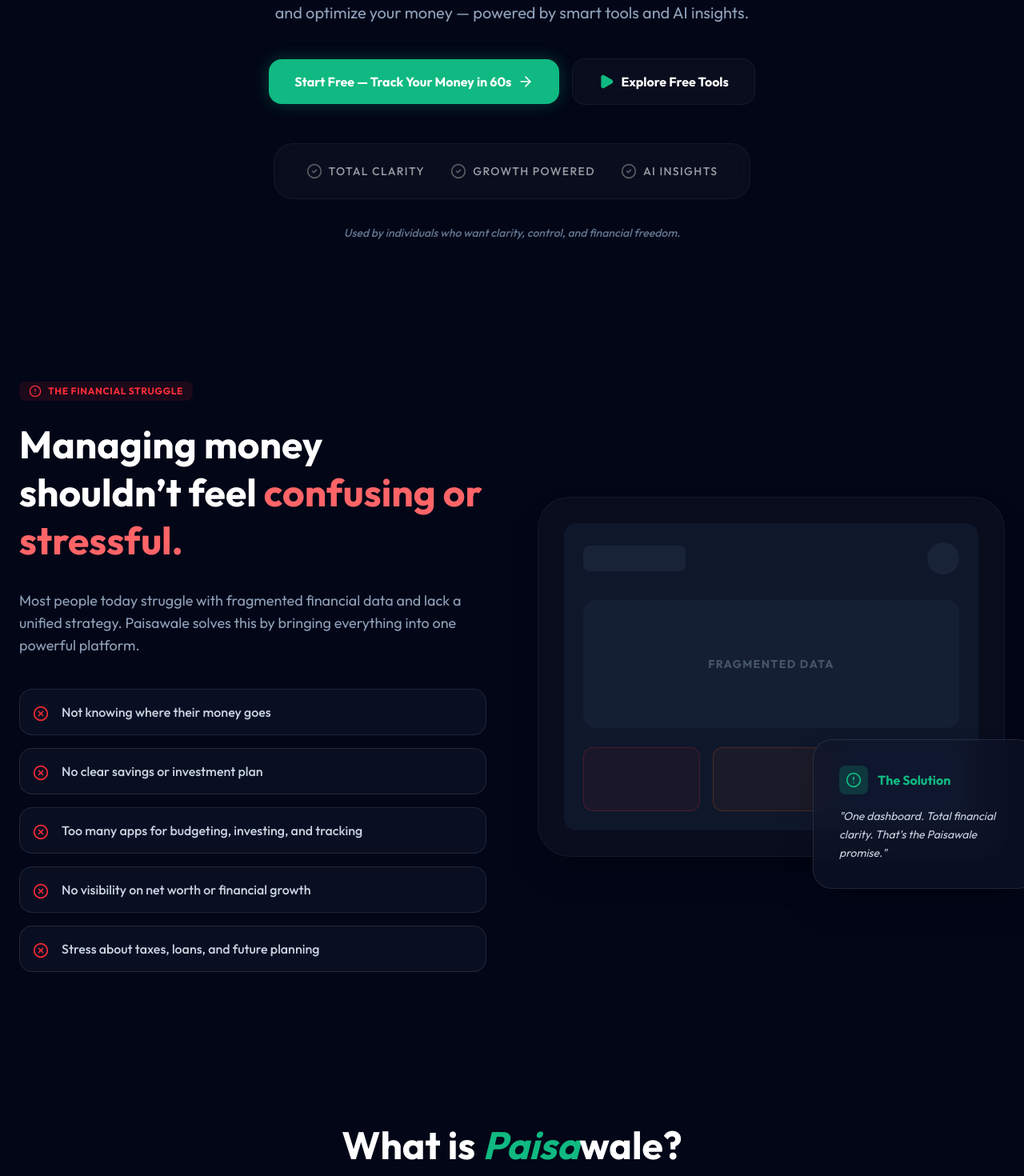
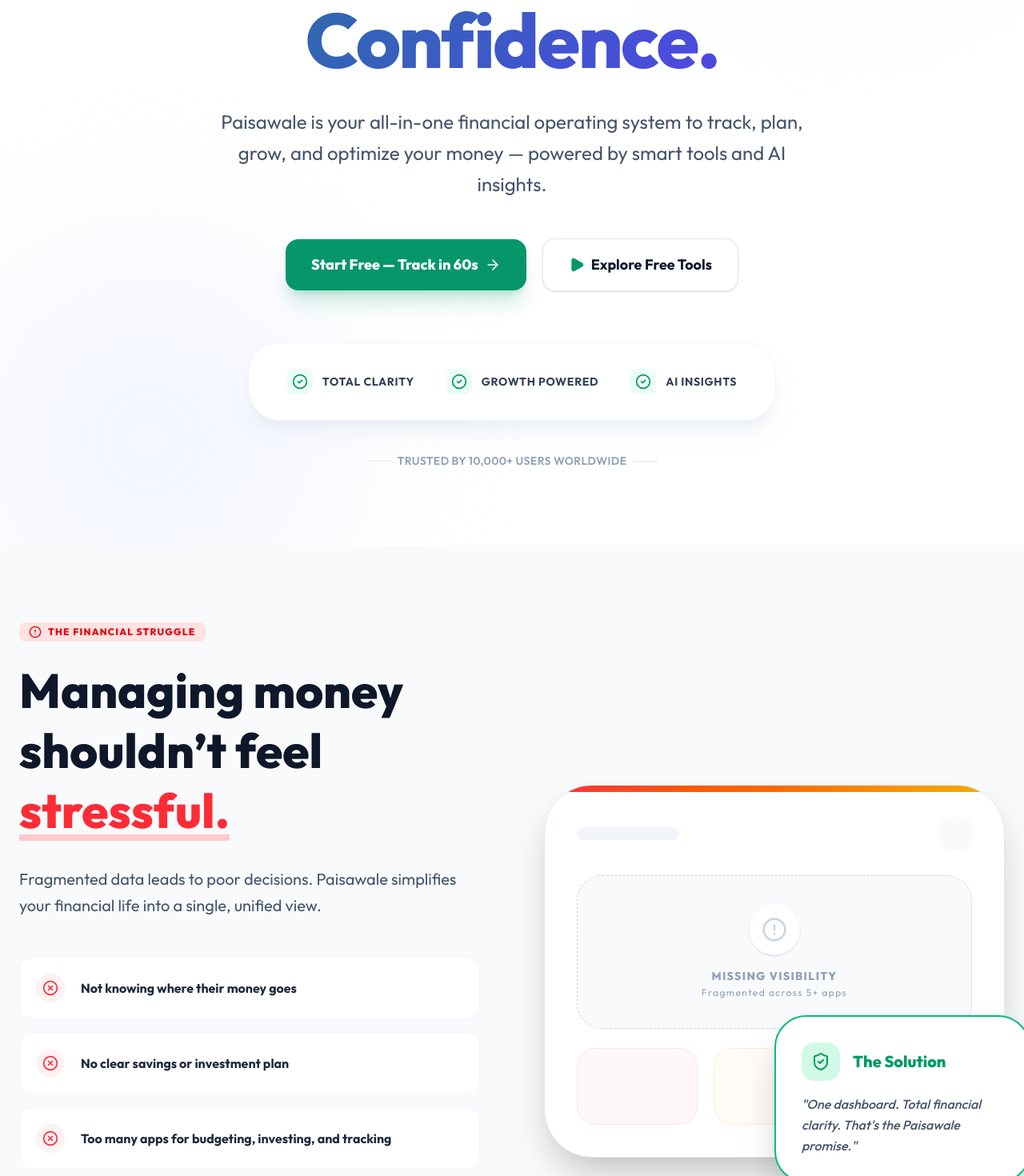
Before and after one commit to Madhankannan02/Paisawale.com, a React (Vite) app: page / in a window 1280 px wide. Shown: the part 500-1970 px from the top of the page at 80% size. Built offline with nearby package versions, Linux system fonts and the light colour scheme.

Commit message:
Changing the theme

```diff
--- a/src/components/Hero.jsx
+++ b/src/components/Hero.jsx
@@ -4,10 +4,10 @@
 
 const Hero = () => {
     return (
-        <section className="relative pt-32 pb-20 overflow-hidden">
-            {/* Background Glows */}
-            <div className="absolute top-0 right-0 -z-10 w-[500px] h-[500px] bg-primary/20 blur-[120px] rounded-full translate-x-1/2 -translate-y-1/2" />
-            <div className="absolute bottom-0 left-0 -z-10 w-[400px] h-[400px] bg-blue-500/10 blur-[100px] rounded-full -translate-x-1/2 translate-y-1/2" />
+        <section className="relative pt-32 pb-24 overflow-hidden bg-white">
+            {/* Soft Premium Background Elements */}
+            <div className="absolute top-[-10%] right-[-5%] -z-10 w-[600px] h-[600px] bg-emerald-50 blur-[120px] rounded-full opacity-60" />
+            <div className="absolute bottom-[-10%] left-[-5%] -z-10 w-[500px] h-[500px] bg-indigo-50 blur-[100px] rounded-full opacity-60" />
 
             <div className="container mx-auto px-6">
                 <div className="flex flex-col items-center text-center max-w-4xl mx-auto">
@@ -15,7 +15,7 @@
                         initial={{ opacity: 0, y: 20 }}
                         animate={{ opacity: 1, y: 0 }}
                         transition={{ duration: 0.5 }}
-                        className="inline-flex items-center gap-2 px-4 py-2 rounded-full glass border border-white/10 text-primary text-sm font-semibold mb-8"
+                        className="inline-flex items-center gap-2 px-4 py-2 rounded-full bg-emerald-50 border border-emerald-100 text-primary text-sm font-bold mb-8 shadow-sm"
                     >
                         <span className="flex h-2 w-2 rounded-full bg-primary animate-pulse" />
                         Voted #1 Personal Finance Tool 2026
@@ -25,7 +25,7 @@
                         initial={{ opacity: 0, y: 20 }}
                         animate={{ opacity: 1, y: 0 }}
                         transition={{ duration: 0.5, delay: 0.1 }}
-                        className="text-5xl md:text-7xl font-extrabold tracking-tight mb-8 leading-[1.1]"
+                        className="text-5xl md:text-8xl font-black tracking-tight mb-8 leading-[1.05] text-secondary"
                     >
                         Take Control of Your Money. <br />
                         <span className="gradient-text">Build Wealth With Confidence.</span>
@@ -35,7 +35,7 @@
                         initial={{ opacity: 0, y: 20 }}
                         animate={{ opacity: 1, y: 0 }}
                         transition={{ duration: 0.5, delay: 0.2 }}
-                        className="text-lg md:text-xl text-slate-400 mb-10 leading-relaxed max-w-2xl"
+                        className="text-lg md:text-2xl text-slate-600 mb-12 leading-relaxed max-w-3xl"
                     >
                         Paisawale is your all-in-one financial operating system to track, plan, grow, and optimize your money — powered by smart tools and AI insights.
                     </motion.p>
@@ -44,40 +44,48 @@
                         initial={{ opacity: 0, y: 20 }}
                         animate={{ opacity: 1, y: 0 }}
                         transition={{ duration: 0.5, delay: 0.3 }}
-                        className="flex flex-col sm:flex-row items-center gap-4 mb-12"
+                        className="flex flex-col sm:flex-row items-center gap-5 mb-16"
                     >
-                        <button className="px-8 py-4 bg-primary hover:bg-primary/90 text-white rounded-2xl font-bold flex items-center gap-2 transition-all glow-primary shadow-lg shadow-primary/20">
-                            Start Free — Track Your Money in 60s
+                        <button className="px-8 py-4.5 bg-primary hover:bg-primary-dark text-white rounded-2xl font-black text-lg flex items-center gap-2 transition-all shadow-xl shadow-primary/20 hover:shadow-primary/30 active:scale-95">
+                            Start Free — Track in 60s
                             <ArrowRight className="w-5 h-5" />
                         </button>
-                        <button className="px-8 py-4 glass hover:bg-white/5 text-white rounded-2xl font-bold flex items-center gap-2 transition-all border border-white/10">
+                        <button className="px-8 py-4.5 bg-white hover:bg-slate-50 text-secondary rounded-2xl font-bold text-lg flex items-center gap-2 transition-all border border-slate-200 shadow-sm">
                             <Play className="w-5 h-5 text-primary fill-primary" />
                             Explore Free Tools
                         </button>
                     </motion.div>
 
                     <motion.div
-                        initial={{ opacity: 0 }}
-                        animate={{ opacity: 1 }}
+                        initial={{ opacity: 0, y: 20 }}
+                        animate={{ opacity: 1, y: 0 }}
                         transition={{ duration: 1, delay: 0.5 }}
-                        className="flex flex-wrap justify-center items-center gap-8 py-6 px-10 glass rounded-3xl border border-white/5"
+                        className="flex flex-wrap justify-center items-center gap-10 py-8 px-12 bg-white rounded-[40px] border border-slate-100 shadow-xl shadow-slate-200/50"
                     >
-                        <div className="flex items-center gap-2 grayscale opacity-60 hover:grayscale-0 hover:opacity-100 transition-all cursor-default">
-                            <CheckCircle2 className="text-primary w-5 h-5" />
-                            <span className="text-sm font-medium uppercase tracking-widest">Total Clarity</span>
+                        <div className="flex items-center gap-3 group transition-all cursor-default">
+                            <div className="p-1.5 bg-emerald-50 rounded-lg group-hover:bg-emerald-100 transition-colors">
+                                <CheckCircle2 className="text-primary w-5 h-5" />
+                            </div>
+                            <span className="text-sm font-bold uppercase tracking-wider text-slate-700">Total Clarity</span>
                         </div>
-                        <div className="flex items-center gap-2 grayscale opacity-60 hover:grayscale-0 hover:opacity-100 transition-all cursor-default">
-                            <CheckCircle2 className="text-primary w-5 h-5" />
-                            <span className="text-sm font-medium uppercase tracking-widest">Growth Powered</span>
+                        <div className="flex items-center gap-3 group transition-all cursor-default">
+                            <div className="p-1.5 bg-emerald-50 rounded-lg group-hover:bg-emerald-100 transition-colors">
+                                <CheckCircle2 className="text-primary w-5 h-5" />
+                            </div>
+                            <span className="text-sm font-bold uppercase tracking-wider text-slate-700">Growth Powered</span>
                         </div>
-                        <div className="flex items-center gap-2 grayscale opacity-60 hover:grayscale-0 hover:opacity-100 transition-all cursor-default">
-                            <CheckCircle2 className="text-primary w-5 h-5" />
-                            <span className="text-sm font-medium uppercase tracking-widest">AI Insights</span>
+                        <div className="flex items-center gap-3 group transition-all cursor-default">
+                            <div className="p-1.5 bg-emerald-50 rounded-lg group-hover:bg-emerald-100 transition-colors">
+                                <CheckCircle2 className="text-primary w-5 h-5" />
+                            </div>
+                            <span className="text-sm font-bold uppercase tracking-wider text-slate-700">AI Insights</span>
                         </div>
                     </motion.div>
 
-                    <p className="mt-8 text-slate-500 text-sm italic font-medium">
-                        Used by individuals who want clarity, control, and financial freedom.
+                    <p className="mt-10 text-slate-400 text-sm font-semibold tracking-wide flex items-center gap-2">
+                        <span className="h-px w-8 bg-slate-200" />
+                        TRUSTED BY 10,000+ USERS WORLDWIDE
+                        <span className="h-px w-8 bg-slate-200" />
                     </p>
                 </div>
             </div>
--- a/src/components/Problem.jsx
+++ b/src/components/Problem.jsx
@@ -1,6 +1,6 @@
 import React from 'react';
 import { motion } from 'framer-motion';
-import { AlertCircle, XCircle } from 'lucide-react';
+import { AlertCircle, XCircle, ShieldCheck } from 'lucide-react';
 
 const Problem = () => {
     const problems = [
@@ -12,15 +12,15 @@
     ];
 
     return (
-        <section className="py-24 bg-slate-950/50 relative overflow-hidden">
+        <section className="py-24 bg-slate-50 relative overflow-hidden">
             <div className="container mx-auto px-6">
-                <div className="grid md:grid-cols-2 gap-16 items-center">
+                <div className="grid lg:grid-cols-2 gap-20 items-center">
                     <div>
                         <motion.div
                             initial={{ opacity: 0, x: -30 }}
                             whileInView={{ opacity: 1, x: 0 }}
                             viewport={{ once: true }}
-                            className="inline-flex items-center gap-2 px-3 py-1 rounded-lg bg-red-500/10 text-red-500 text-xs font-bold uppercase tracking-wider mb-6"
+                            className="inline-flex items-center gap-2 px-3 py-1 rounded-lg bg-red-100 text-red-600 text-xs font-black uppercase tracking-widest mb-6"
                         >
                             <AlertCircle className="w-4 h-4" />
                             The Financial Struggle
@@ -30,18 +30,18 @@
                             initial={{ opacity: 0, y: 20 }}
                             whileInView={{ opacity: 1, y: 0 }}
                             viewport={{ once: true }}
-                            className="text-4xl md:text-5xl font-bold mb-8 leading-tight"
+                            className="text-4xl md:text-6xl font-black mb-8 leading-tight text-secondary"
                         >
-                            Managing money shouldn’t feel <span className="text-red-400">confusing or stressful.</span>
+                            Managing money shouldn’t feel <span className="text-red-500 underline decoration-red-200 decoration-8 underline-offset-8">stressful.</span>
                         </motion.h2>
 
                         <motion.p
                             initial={{ opacity: 0, y: 20 }}
                             whileInView={{ opacity: 1, y: 0 }}
                             viewport={{ once: true }}
-                            className="text-slate-400 text-lg mb-10"
+                            className="text-slate-600 text-xl mb-12 leading-relaxed"
                         >
-                            Most people today struggle with fragmented financial data and lack a unified strategy. Paisawale solves this by bringing everything into one powerful platform.
+                            Fragmented data leads to poor decisions. Paisawale simplifies your financial life into a single, unified view.
                         </motion.p>
 
                         <div className="space-y-4">
@@ -52,36 +52,48 @@
                                     whileInView={{ opacity: 1, x: 0 }}
                                     viewport={{ once: true }}
                                     transition={{ delay: idx * 0.1 }}
-                                    className="flex items-start gap-4 p-4 glass-card rounded-2xl hover:border-red-500/30"
+                                    className="flex items-center gap-5 p-5 bg-white rounded-2xl border border-slate-100 hover:border-red-200 transition-all group"
                                 >
-                                    <XCircle className="w-5 h-5 text-red-500 shrink-0 mt-1" />
-                                    <span className="text-slate-300 font-medium">{problem}</span>
+                                    <div className="p-2 bg-red-50 rounded-full group-hover:bg-red-100 transition-colors">
+                                        <XCircle className="w-5 h-5 text-red-500 shrink-0" />
+                                    </div>
+                                    <span className="text-slate-800 font-bold">{problem}</span>
                                 </motion.div>
                             ))}
                         </div>
                     </div>
 
                     <motion.div
-                        initial={{ opacity: 0, scale: 0.9 }}
+                        initial={{ opacity: 0, scale: 0.95 }}
                         whileInView={{ opacity: 1, scale: 1 }}
                         viewport={{ once: true }}
                         className="relative"
                     >
                         {/* Visual representation of confusion */}
-                        <div className="relative z-10 p-8 glass rounded-[40px] border border-white/10 shadow-2xl">
-                            <div className="bg-slate-900 rounded-2xl p-6 overflow-hidden">
-                                <div className="flex justify-between items-center mb-8">
-                                    <div className="h-8 w-32 bg-slate-800 rounded-lg animate-pulse" />
-                                    <div className="h-10 w-10 bg-slate-800 rounded-full animate-pulse" />
+                        <div className="relative z-10 p-10 bg-white rounded-[60px] border border-slate-200 shadow-2xl overflow-hidden">
+                            <div className="absolute top-0 left-0 w-full h-2 bg-gradient-to-r from-red-500 via-orange-500 to-yellow-500" />
+
+                            <div className="space-y-8">
+                                <div className="flex justify-between items-center">
+                                    <div className="h-4 w-32 bg-slate-100 rounded-full" />
+                                    <div className="h-10 w-10 bg-slate-50 rounded-xl" />
                                 </div>
+
                                 <div className="space-y-6">
-                                    <div className="h-40 w-full bg-slate-800/50 rounded-2xl relative flex items-center justify-center">
-                                        <div className="text-slate-600 text-sm font-bold uppercase tracking-widest">Fragmented Data</div>
+                                    <div className="h-48 w-full bg-slate-50 rounded-[32px] border border-dashed border-slate-300 flex flex-col items-center justify-center gap-4">
+                                        <div className="p-4 bg-white rounded-full shadow-sm">
+                                            <AlertCircle className="w-8 h-8 text-slate-300" />
+                                        </div>
+                                        <div className="text-slate-400 text-sm font-black uppercase tracking-widest text-center">
+                                            Missing Visibility <br />
+                                            <span className="font-normal normal-case text-xs">Fragmented across 5+ apps</span>
+                                        </div>
                                     </div>
-                                    <div className="grid grid-cols-3 gap-4">
-                                        <div className="h-20 bg-red-500/5 border border-red-500/20 rounded-xl" />
-                                        <div className="h-20 bg-orange-500/5 border border-orange-500/20 rounded-xl" />
-                                        <div className="h-20 bg-blue-500/5 border border-blue-500/20 rounded-xl" />
+
+                                    <div className="grid grid-cols-3 gap-5">
+                                        <div className="h-24 bg-red-50/50 border border-red-100 rounded-[24px]" />
+                                        <div className="h-24 bg-orange-50/50 border border-orange-100 rounded-[24px]" />
+                                        <div className="h-24 bg-blue-50/50 border border-blue-100 rounded-[24px]" />
                                     </div>
                                 </div>
                             </div>
@@ -89,19 +101,19 @@
 
                         {/* Solution Overlay */}
                         <motion.div
-                            initial={{ opacity: 0, y: 40 }}
-                            whileInView={{ opacity: 1, y: 0 }}
+                            initial={{ opacity: 0, y: 40, x: 20 }}
+                            whileInView={{ opacity: 1, y: 0, x: 0 }}
                             viewport={{ once: true }}
-                            transition={{ delay: 0.5 }}
-                            className="absolute -bottom-10 -right-10 z-20 p-8 glass-card border-primary/30 rounded-3xl shadow-2xl max-w-[280px]"
+                            transition={{ delay: 0.5, type: 'spring' }}
+                            className="absolute -bottom-8 -right-8 z-20 p-8 bg-white rounded-[40px] border-2 border-emerald-500 shadow-2xl max-w-[320px]"
                         >
-                            <div className="flex items-center gap-3 mb-4 text-primary">
-                                <div className="p-2 bg-primary/20 rounded-lg">
-                                    <AlertCircle className="w-5 h-5" />
+                            <div className="flex items-center gap-4 mb-4 text-emerald-600">
+                                <div className="p-3 bg-emerald-100 rounded-2xl">
+                                    <ShieldCheck className="w-6 h-6" />
                                 </div>
-                                <span className="font-bold">The Solution</span>
+                                <span className="font-black text-xl">The Solution</span>
                             </div>
-                            <p className="text-sm text-slate-300 leading-relaxed italic">
+                            <p className="text-slate-600 font-medium leading-relaxed italic">
                                 "One dashboard. Total financial clarity. That's the Paisawale promise."
                             </p>
                         </motion.div>
--- a/src/index.css
+++ b/src/index.css
@@ -1,57 +1,59 @@
 @import "tailwindcss";
 
 @theme {
-  --color-primary: #10b981;
-  --color-primary-dark: #059669;
-  --color-secondary: #f59e0b;
-  --color-accent: #3b82f6;
-  --color-dark: #020617;
-  --color-dark-lighter: #0f172a;
+  --color-primary: #059669;
+  --color-primary-dark: #064e3b;
+  --color-secondary: #0f172a;
+  --color-accent: #4f46e5;
+  --color-bg-light: #f8fafc;
+  --color-surface: #ffffff;
 
   --font-sans: "Outfit", system-ui, sans-serif;
 }
 
 :root {
   font-family: var(--font-sans);
-  background-color: var(--color-dark);
-  color: white;
+  background-color: var(--color-bg-light);
+  color: var(--color-secondary);
 }
 
 body {
   margin: 0;
   min-height: 100vh;
   overflow-x: hidden;
+  background-color: var(--color-bg-light);
 }
 
 .glass {
-  background: rgba(255, 255, 255, 0.03);
-  backdrop-filter: blur(12px);
-  -webkit-backdrop-filter: blur(12px);
-  border: 1px solid rgba(255, 255, 255, 0.05);
+  background: rgba(255, 255, 255, 0.7);
+  backdrop-filter: blur(16px);
+  -webkit-backdrop-filter: blur(16px);
+  border: 1px solid rgba(0, 0, 0, 0.05);
 }
 
 .glass-card {
-  background: rgba(15, 23, 42, 0.6);
+  background: #ffffff;
   backdrop-filter: blur(8px);
-  border: 1px solid rgba(255, 255, 255, 0.1);
-  transition: all 0.3s ease;
+  border: 1px solid rgba(0, 0, 0, 0.05);
+  box-shadow: 0 4px 6px -1px rgb(0 0 0 / 0.1), 0 2px 4px -2px rgb(0 0 0 / 0.1);
+  transition: all 0.4s cubic-bezier(0.4, 0, 0.2, 1);
 }
 
 .glass-card:hover {
   border-color: var(--color-primary);
-  transform: translateY(-4px);
-  box-shadow: 0 10px 30px -10px rgba(16, 185, 129, 0.2);
+  transform: translateY(-6px);
+  box-shadow: 0 20px 25px -5px rgb(0 0 0 / 0.1), 0 8px 10px -6px rgb(0 0 0 / 0.1);
 }
 
 .gradient-text {
-  background: linear-gradient(135deg, #10b981 0%, #3b82f6 100%);
+  background: linear-gradient(135deg, #059669 0%, #4f46e5 100%);
   -webkit-background-clip: text;
   background-clip: text;
   -webkit-text-fill-color: transparent;
 }
 
 .glow-primary {
-  box-shadow: 0 0 20px rgba(16, 185, 129, 0.3);
+  box-shadow: 0 10px 15px -3px rgba(5, 150, 105, 0.2);
 }
 
 * {
@@ -64,14 +66,19 @@
 }
 
 ::-webkit-scrollbar-track {
-  background: var(--color-dark);
+  background: #f1f5f9;
 }
 
 ::-webkit-scrollbar-thumb {
-  background: #1e293b;
+  background: #cbd5e1;
   border-radius: 4px;
 }
 
 ::-webkit-scrollbar-thumb:hover {
-  background: #334155;
+  background: #94a3b8;
 }
+
+section {
+  position: relative;
+  z-index: 1;
+}
```
Also changed, not shown: src/components/Navbar.jsx (+10 -10 lines).
